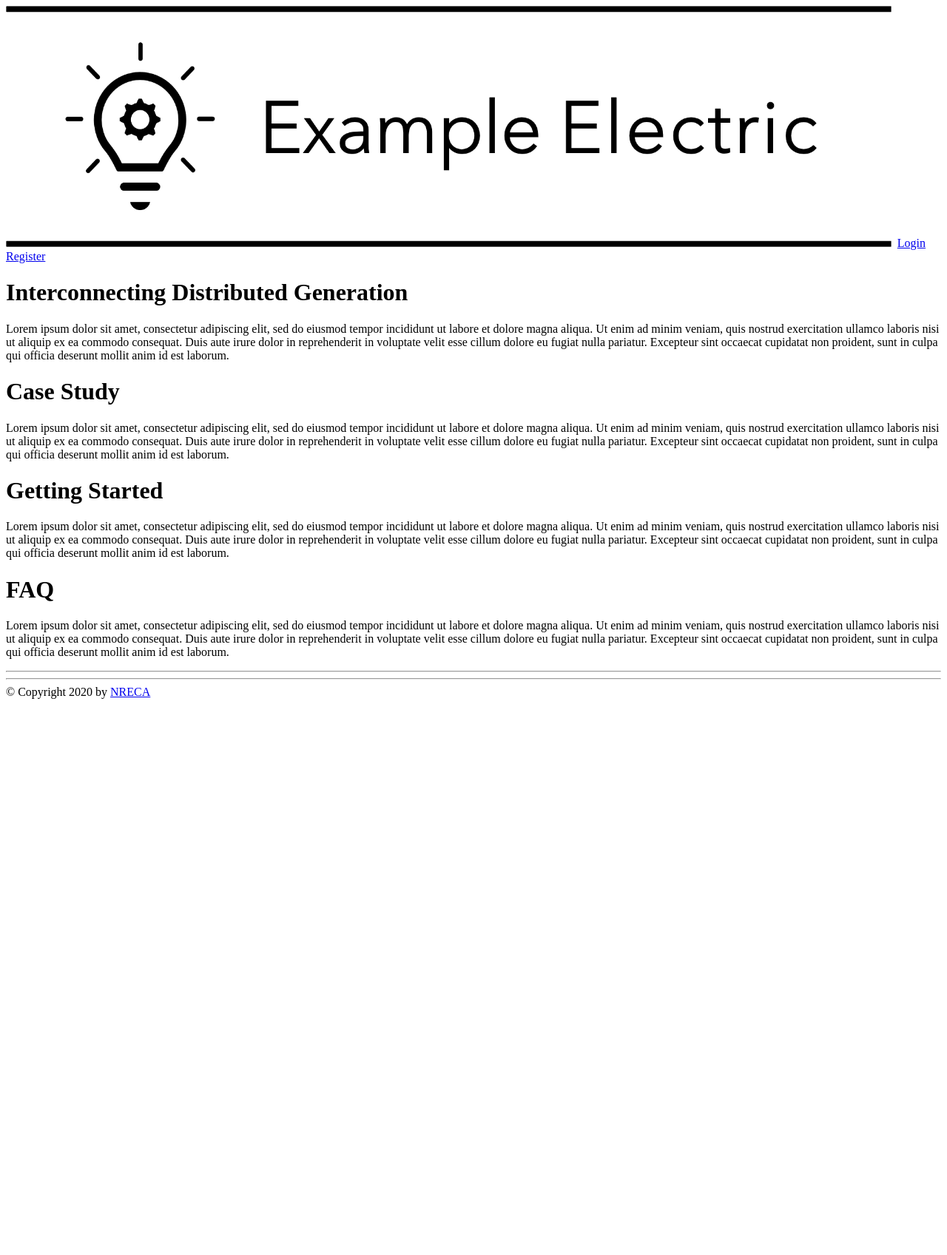
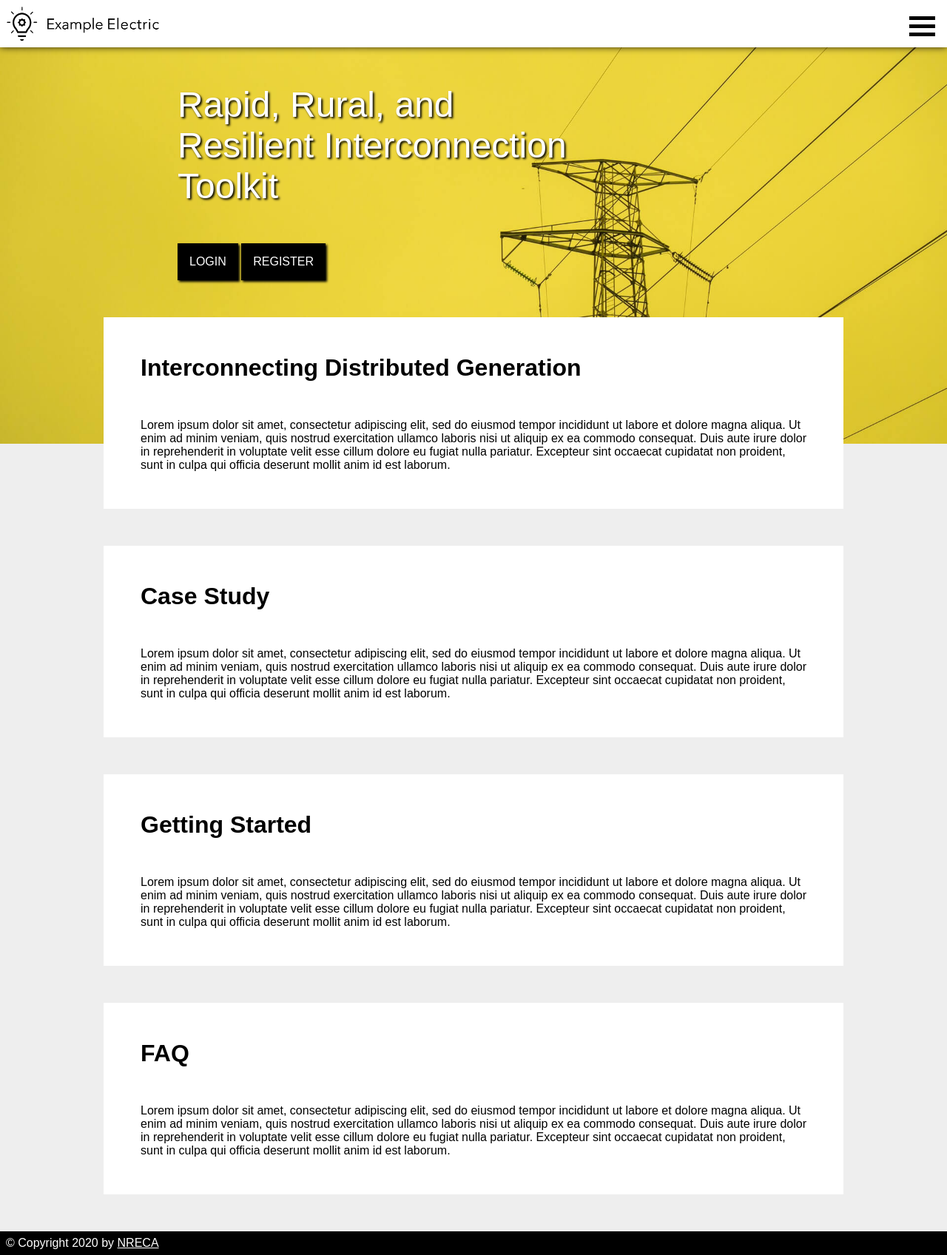
Before and after one commit to dpinney/r3it, a Flask app: page / in a window 1280 px wide. Shown: the whole page at 74% size. Before the commit the page ends 945 px from the top, so only its background shows below. Run offline with Flask 2, Linux system fonts and the light colour scheme; parts of the project's set-up code (start-up, migrations or seed data) failed here and were passed over.

Commit message:
aesthetic update; new look who dis

```diff
--- a/r3it/config.py
+++ b/r3it/config.py
@@ -19,6 +19,8 @@ GEOCODE_KEY = '8f07c00f5f5c073567306f30f1f0ce07770886f'
 
 utilityName = 'Example Electric'
 logo = '/static/exampleElectric.png'
+bg = '/static/background.jpg'
+
 sizeThreshold = 10
 roles = {
     'engineer' : [
--- a/r3it/static/css/style.css
+++ b/r3it/static/css/style.css
@@ -1,4 +1,13 @@
-html, body { height: 100%; }
+html, body {
+    margin: 0px;
+    height: 100%;
+    width: 100%;
+    font-family: sans-serif;
+    background-color: #eee;
+    word-wrap: break-word;
+    position: absolute;
+    z-index: 0;
+}
 
 table {
     border-collapse: collapse;
@@ -7,21 +16,175 @@ table {
     font-family: sans-serif;
     min-width: 400px;
     box-shadow: 0 0 20px rgba(0, 0, 0, 0.15);
+} th, td {
+    padding: 12px 15px;
+} tr {
+    border-bottom: 1px solid #dddddd;
+} tr:nth-of-type(even) {
+    background-color: #f3f3f3;
+} tr:nth-of-type(odd) {
+    background-color: #fff;
+} tr:last-of-type {
+    border-bottom: 1px solid #000;
 }
 
-
-th, td {
-    padding: 12px 15px;
+.content {
+    width: 90%;
+    max-width: 1000px;
+    display: block;
+    margin: 0 auto;
 }
 
-tr {
-    border-bottom: 1px solid #dddddd;
+#bg {
+    background-repeat: no-repeat;
+    background-size: cover;
+    background-position-x: center;
+    background-position-y: top;
+    width: 100%;
+    height: 75%;
+    z-index: -1;
+    position: absolute;
 }
 
-tr:nth-of-type(even) {
-    background-color: #f3f3f3;
+#page {
+    min-height: 100%;
+    margin-bottom: -2em;
 }
 
-tr:last-of-type {
-    border-bottom: 1px solid #000;
+#logo {
+    height: 3em;
+    margin: 0.5em;
+    float: left;
 }
+
+#menuBar {
+    z-index: 1;
+    position: fixed;
+    top: 0;
+    width: 100%;
+    background-color: #fff;
+    box-shadow: 0px -1px 10px #000;
+} #menu {
+    list-style-type: none;
+    margin: 0;
+    padding: 0;
+    display: none;
+    float: right;
+    line-height: 4em;
+} #menu li {
+    float: right;
+    height: inherit;
+    line-height: inherit;
+} #menu a {
+    display: block;
+    padding: 0 1em;
+    text-decoration: none;
+    color: #000
+} #menu a:hover {
+    background-color: #000;
+    color:#fff;
+} #menuButton {
+    cursor: pointer;
+    float: right;
+    height: 2em;
+    padding: 1em;
+} #menuButton div {
+  width: 35px;
+  height: 5px;
+  background-color: black;
+  margin: 6px 0;
+} #menuToggle {
+    display: none;
+} #menuToggle:checked + #menu {
+    display: inline-block;
+} #menuSpacer {
+    height: 4em;
+}
+
+#title {
+    font-size: 3em;
+    max-width: 60%;
+    padding: 50px;
+    color: white;
+    font-weight: lighter;
+    text-shadow: 2px 2px 3px #000;
+    margin: 0px;
+}
+
+#bannerButtons {
+    margin: 50px;
+    margin-top: 0px;
+} #bannerButtons a {
+    display: inline-block;
+    padding: 1em;
+    text-decoration: none;
+    background-color: #000;
+    color: #fff;
+    box-shadow:  2px 2px 3px #000;
+} #bannerButtons a:hover {
+    background-color: #fff;
+    color:#000;
+    box-shadow: none;
+}
+
+.card {
+    margin: 0 auto 50px auto;
+    background-color: #fff;
+}.card h1, .card p {
+    margin: 0;
+    padding: 50px;
+} .card h1 {padding-bottom: 0px;}
+
+#login {
+    background-color: #fff;
+    min-width: 200px;
+    max-width: 500px;
+    width: 50%;
+    margin: auto;
+    padding: 1em;
+    position: absolute;
+    top: 50%;
+    left: 50%;
+    transform: translate(-50%, -50%);
+    box-shadow: 0px 5px 10px #aaa;
+} #login input, #login button {
+    width: 100%;
+    height: 2em;
+    border-width: 0;
+    margin: 0.5em 0;
+    padding: 0;
+} #login input {
+    border-width: 1px;
+    border-color: #eee;
+    border-style: solid;
+    border-radius: 4px;
+} #login button {
+    background-color: #eee;
+} #login button:hover {
+    color: #fff;
+    background-color: #000;
+}
+
+#footerSpacer {
+    height: 2em;
+} #footer {
+    padding-left: 0.5em;
+    color: #fff;
+    background-color: #000;
+    height: 2em;
+    line-height: 2em;
+} #footer a { color: #fff;}
+
+
+
+
+
+@media screen and (max-width: 600px) {
+    #menu {
+        width: 100%;
+        text-align: center;
+    } #menu li {
+        float: none;
+        border-top: 1px solid #eee;
+    }
+}
--- a/r3it/templates/application.html
+++ b/r3it/templates/application.html
@@ -1,7 +1,6 @@
 {% extends "base.html" %}
 
 {% block content %}
-
     <H1>New Interconnection Application</H1>
 
     <form action='/add-to-queue' method='post'>
@@ -107,5 +106,4 @@
         <input type='submit' value='Submit'>
 
     </form>
-
 {% endblock %}
--- a/r3it/templates/base.html
+++ b/r3it/templates/base.html
@@ -1,31 +1,72 @@
 <!DOCTYPE html>
 <html>
+
 <head>
 	<link rel="stylesheet" href="/static/css/style.css">
 	{% block head %}{% endblock %}
 </head>
+
 <body>
-	<img src={{ logo }} alt={{ utilityName }} width="95%">
 
+<div id="bg"></div>
+
+<div id="page">
+
+	<div id="menuBar">
+		<a href="/"><img id="logo" src={{ logo }} alt={{ utilityName }}></a>
+		<label id="menuButton" for="menuToggle">
+			<div></div>
+			<div></div>
+			<div></div>
+		</label>
+		<input type="checkbox" id="menuToggle" />
+		<ul id="menu">
 			{% if current_user.is_authenticated() %}
-		<a href='/'>Home</a>
-		<a href='/logout'>Logout</a>
+				<li><a class="menuItem" href='/logout'>LOGOUT</a></li>
+				<li><a class="menuItem" href='/'>HOME</a></li>
 			{% else %}
-		<a href='/login'>Login</a>
-		<a href='/register'>Register</a>
+				<li><a class="menuItem" href='/register'>REGISTER</a></li>
+				<li><a class="menuItem" href='/login'>LOGIN</a></li>
+				<li><a class="menuItem" href='/'>HOME</a></li>
+			{% endif %}
+		</ul>
+	</div> <div id="menuSpacer"></div>
+
+	<div class="content">
+
+		{% if not current_user.is_authenticated() %}
+			{% block banner %}{% endblock %}
 			{% block anonymous %}{% endblock %}
 		{% endif %}
-	<hr>
+
+		<!-- <hr> -->
+
 		{% if notification%}
 		<H3> {{ notification }} </H3>
 		{% endif %}
+
 		{% block content %} {% endblock %}
-	{% if 'engineer' in current_user.roles %} {% block engineer %}{% endblock %}
-	{% elif 'memberServices' in current_user.roles %} {% block ms %}{% endblock %}
+		{% if 'engineer' in current_user.roles %}
+			{% block engineer %}{% endblock %}
+		{% elif 'memberServices' in current_user.roles %}
+			{% block ms %}{% endblock %}
 		{% else %} {% if current_user.is_authenticated() %}
 			{% block customer %}{% endblock %}{% endif %}
 		{% endif %}
-	<hr>
-	<div id="footer">&copy; Copyright 2020 by <a href="http://nreca.coop">NRECA</a></div>
+
+		<!-- <hr> -->
+
+	</div>
+
+	<div id="footerSpacer"></div>
+
+</div>
+
+<div id="footer">
+	&copy; Copyright 2020 by
+	<a href="http://nreca.coop">NRECA</a>
+</div>
+
 </body>
+
 </html>
--- a/r3it/templates/index.html
+++ b/r3it/templates/index.html
@@ -1,4 +1,15 @@
 {% extends 'base.html' %}
+
+{% block banner %}
+<style type="text/css">#bg{background-image:url({{bg}})</style>
+	<div id="titleContainer" class="content">
+		<p id="title">Rapid, Rural, and Resilient Interconnection Toolkit</p>
+		<div id="bannerButtons">
+			<a href="/login">LOGIN</a> <a href="/register">REGISTER</a>
+		</div>
+	</div>
+{% endblock %}
+
 
 {% block engineer %}
 	{{ interconnectionTable('Action Needed', priorities)}}
@@ -25,14 +36,28 @@
 {% endblock %}
 
 {% block anonymous %}
+	<div id="cards">
+	<div class="card">
 	<H1>Interconnecting Distributed Generation</H1>
 	<p>Lorem ipsum dolor sit amet, consectetur adipiscing elit, sed do eiusmod tempor incididunt ut labore et dolore magna aliqua. Ut enim ad minim veniam, quis nostrud exercitation ullamco laboris nisi ut aliquip ex ea commodo consequat. Duis aute irure dolor in reprehenderit in voluptate velit esse cillum dolore eu fugiat nulla pariatur. Excepteur sint occaecat cupidatat non proident, sunt in culpa qui officia deserunt mollit anim id est laborum.</p>
+	</div>
+
+	<div class="card">
 	<H1>Case Study</H1>
 	<p>Lorem ipsum dolor sit amet, consectetur adipiscing elit, sed do eiusmod tempor incididunt ut labore et dolore magna aliqua. Ut enim ad minim veniam, quis nostrud exercitation ullamco laboris nisi ut aliquip ex ea commodo consequat. Duis aute irure dolor in reprehenderit in voluptate velit esse cillum dolore eu fugiat nulla pariatur. Excepteur sint occaecat cupidatat non proident, sunt in culpa qui officia deserunt mollit anim id est laborum.</p>
+	</div>
+
+	<div class="card">
 	<H1>Getting Started</H1>
 	<p>Lorem ipsum dolor sit amet, consectetur adipiscing elit, sed do eiusmod tempor incididunt ut labore et dolore magna aliqua. Ut enim ad minim veniam, quis nostrud exercitation ullamco laboris nisi ut aliquip ex ea commodo consequat. Duis aute irure dolor in reprehenderit in voluptate velit esse cillum dolore eu fugiat nulla pariatur. Excepteur sint occaecat cupidatat non proident, sunt in culpa qui officia deserunt mollit anim id est laborum.</p>
+	</div>
+
+	<div class="card">
 	<H1>FAQ</H1>
-	<p>Lorem ipsum dolor sit amet, consectetur adipiscing elit, sed do eiusmod tempor incididunt ut labore et dolore magna aliqua. Ut enim ad minim veniam, quis nostrud exercitation ullamco laboris nisi ut aliquip ex ea commodo consequat. Duis aute irure dolor in reprehenderit in voluptate velit esse cillum dolore eu fugiat nulla pariatur. Excepteur sint occaecat cupidatat non proident, sunt in culpa qui officia deserunt mollit anim id est laborum.</p>{% endblock %}
+	<p>Lorem ipsum dolor sit amet, consectetur adipiscing elit, sed do eiusmod tempor incididunt ut labore et dolore magna aliqua. Ut enim ad minim veniam, quis nostrud exercitation ullamco laboris nisi ut aliquip ex ea commodo consequat. Duis aute irure dolor in reprehenderit in voluptate velit esse cillum dolore eu fugiat nulla pariatur. Excepteur sint occaecat cupidatat non proident, sunt in culpa qui officia deserunt mollit anim id est laborum.</p>
+	</div>
+	</div>
+{% endblock %}
 
 {% macro interconnectionTable(header, passedData) %}
 {% if passedData %}
--- a/r3it/templates/report.html
+++ b/r3it/templates/report.html
@@ -72,11 +72,10 @@
 {% endblock %}
 
 {% block ms %}
-
 {% endblock %}
 
 {% block engineer %}
-	  <script src="/static/sorttable.js"></script>
+	<script src="/static/sorttable.js"></script>
     <hr>
     {% if 'Engineering Review' == data['Status'] %}
         <form action='{{"/update-status/" + data['ID'] + "/Interconnection%20Agreement%20Proffered"}}'>
@@ -495,5 +494,4 @@
     </div>
 
     </div>
-
 {% endblock %}
--- a/r3it/web.py
+++ b/r3it/web.py
@@ -17,6 +17,7 @@ app.secret_key = config.COOKIE_KEY
 def inject_config():
     return dict(
         logo          = config.logo,
+        bg          = config.bg,
         sizeThreshold = config.sizeThreshold,
         utilityName   = config.utilityName,
         appAttachments= config.appAttachments
```
Also changed, not shown: r3it/templates/login.html (+8 -4 lines), r3it/templates/register.html (+13 -6 lines), r3it/static/background.jpg (added), r3it/static/exampleElectric.png. Lines whose indentation alone changed are shown as unchanged.
